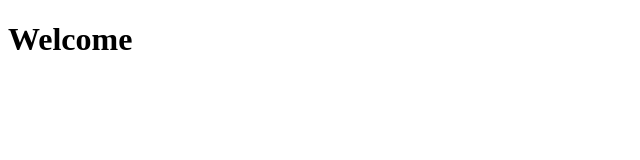
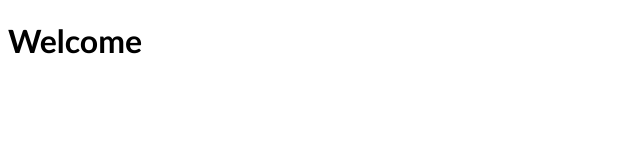
Before and after one commit to glorifiedslum/glorifiedslum.github.io, a plain HTML site: page index.html in a window 1280 px wide. Shown: the full height of the page, 0-640 px from the left. Drawn offline with Linux system fonts and the light colour scheme.

Commit message:
Initial style sheet

```diff
--- a/index.html
+++ b/index.html
@@ -1,6 +1,9 @@
 <!DOCTYPE html>
 
 <html>
+  <head>
+    <link rel="stylesheet" type="text/css" href="./css/style.css">
+  </head>
   <body>
     <h1>Welcome</h1>
   </body>
```
